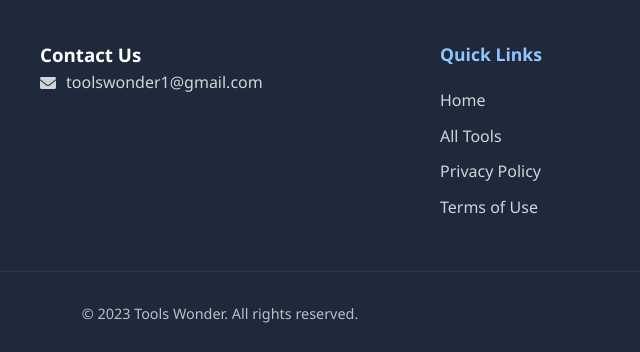
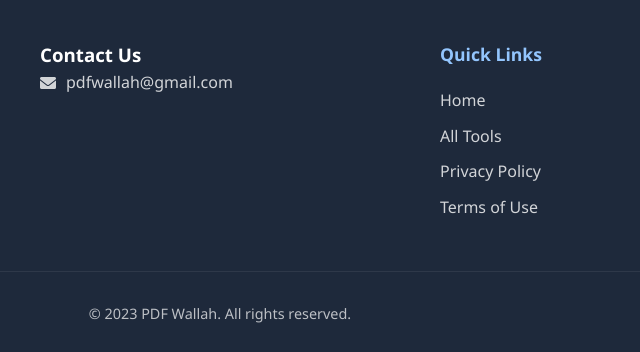
Before and after one commit to amansm2025/PDF_TOOLS, a plain HTML site: page index.html in a window 1280 px wide. Shown: the part 3713-4065 px from the top of the page, 420-1060 px from the left. Drawn offline with Linux system fonts and the light colour scheme.

Commit message:
Update index.html

```diff
--- a/index.html
+++ b/index.html
@@ -5,7 +5,7 @@
 <head>
     <meta charset="UTF-8">
     <meta name="viewport" content="width=device-width, initial-scale=1.0">
-    <title>Tools Wonder - Your Daily Tools, All in One Place</title>
+    <title> PDF Wallah- Your Daily Tools, All in One Place</title>
     <link rel="stylesheet" href="https://cdnjs.cloudflare.com/ajax/libs/font-awesome/6.0.0-beta3/css/all.min.css">
     <style>
         :root {
@@ -1089,7 +1089,7 @@
 
                 <div class="footer-contact">
                     <h3>Contact Us</h3>
-                    <p><i class="fas fa-envelope"></i> toolswonder1@gmail.com</p>
+                    <p><i class="fas fa-envelope"></i> pdfwallah@gmail.com</p>
                 </div>
 
                 <div class="footer-links">
@@ -1104,7 +1104,7 @@
             </div>
 
             <div class="footer-bottom">
-                <p>© 2023 Tools Wonder. All rights reserved.</p>
+                <p>© 2023 PDF Wallah. All rights reserved.</p>
             </div>
         </div>
     </footer>
```
